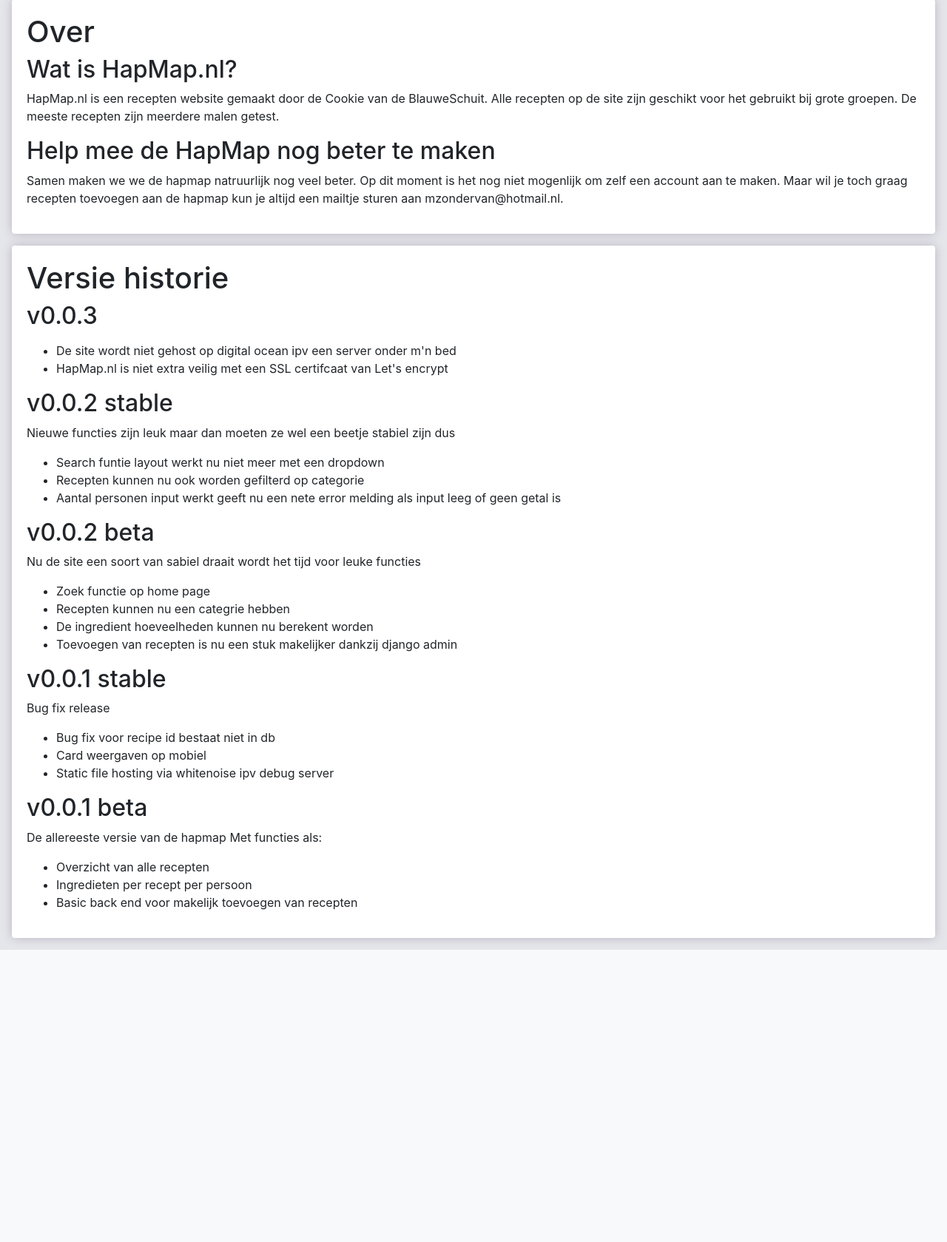
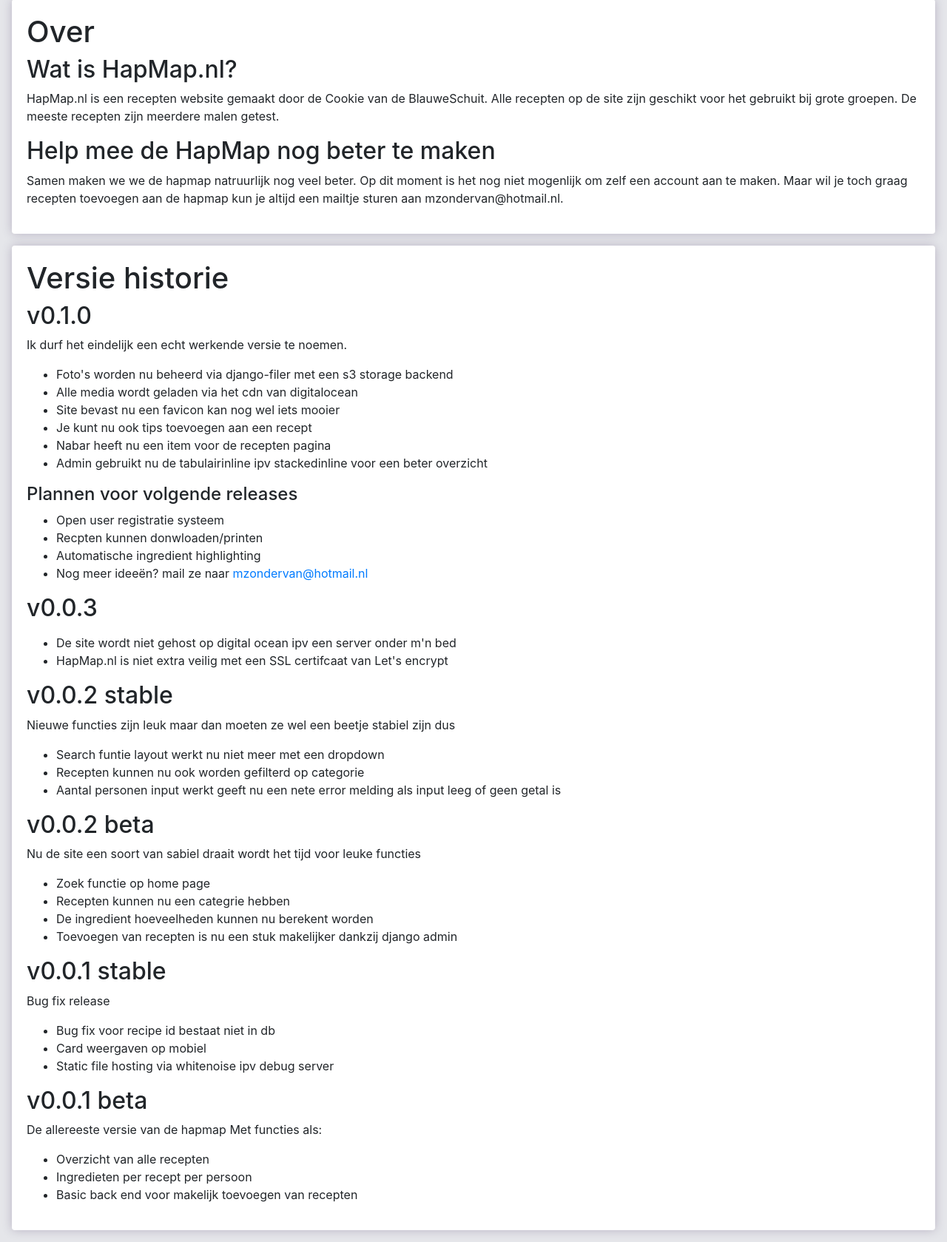
Before and after one commit to Matthijz98/HapMap, a Django app: page /about in a window 1280 px wide. Shown: the part 73-1752 px from the top of the page at 74% size. Before the commit the page ends 1357 px from the top, so only its background shows below. Run offline with Django 3.2, Linux system fonts and the light colour scheme; some libraries are stand-ins or nearby versions.

Commit message:
ready for version v0.1.0

```diff
--- a/HapMap/recipebook/templates/recipebook/about.html
+++ b/HapMap/recipebook/templates/recipebook/about.html
@@ -28,6 +28,25 @@
     <div class="card">
         <div class="card-body">
             <h1>Versie historie</h1>
+            <h2>v0.1.0</h2>
+            <p>
+                Ik durf het eindelijk een echt werkende versie te noemen.
+            </p>
+            <ul>
+                <li>Foto's worden nu beheerd via django-filer met een s3 storage backend</li>
+                <li>Alle media wordt geladen via het cdn van digitalocean</li>
+                <li>Site bevast nu een favicon kan nog wel iets mooier</li>
+                <li>Je kunt nu ook tips toevoegen aan een recept</li>
+                <li>Nabar heeft nu een item voor de recepten pagina</li>
+                <li>Admin gebruikt nu de tabulairinline ipv stackedinline voor een beter overzicht</li>
+            </ul>
+            <h4>Plannen voor volgende releases</h4>
+            <ul>
+                <li>Open user registratie systeem</li>
+                <li>Recpten kunnen donwloaden/printen</li>
+                <li>Automatische ingredient highlighting</li>
+                <li>Nog meer ideeën? mail ze naar <a href="mailto://mzondervan@hotmail.nl">mzondervan@hotmail.nl</a></li>
+            </ul>
             <h2>v0.0.3</h2>
             <p>
                 <ul>
```
